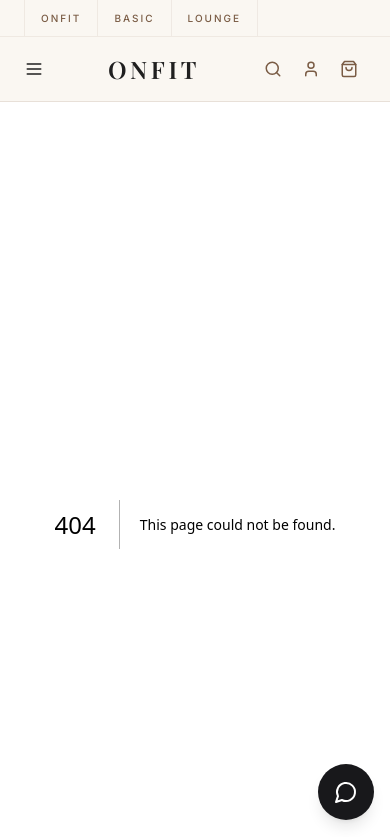
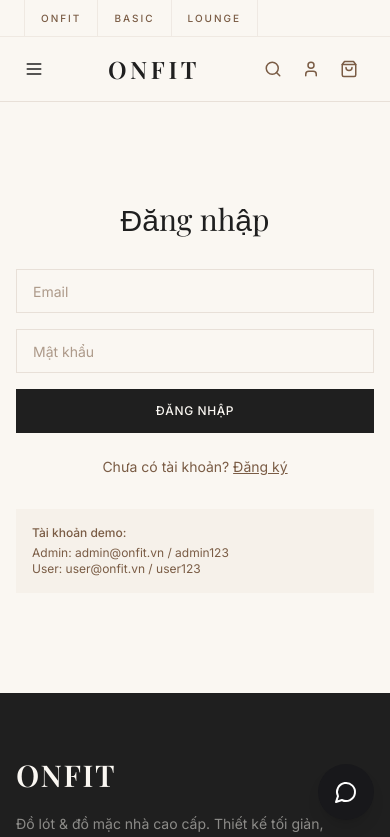
Before and after one commit to JasonTM17/ON-OFF_JS, a Next.js app: page /login in a window 390 px wide. Before the commit this address had no page. Shown: the top 837 px of the page. Built offline with nearby package versions, Linux system fonts and the light colour scheme; a web font is replaced by a local one.

Commit message:
feat(auth): add login and register pages
- Login form with email/password and demo credentials
- Registration form with name, email, phone, password
- Consistent styling with brand aesthetic

```diff
--- /dev/null
+++ b/src/app/(auth)/login/page.tsx
@@ -0,0 +1,68 @@
+"use client";
+
+import { useState } from "react";
+import Link from "next/link";
+import { useRouter } from "next/navigation";
+import { Button } from "@/components/ui/button";
+import { Input } from "@/components/ui/input";
+
+export default function LoginPage() {
+  const router = useRouter();
+  const [email, setEmail] = useState("");
+  const [password, setPassword] = useState("");
+  const [error, setError] = useState("");
+  const [loading, setLoading] = useState(false);
+
+  async function handleSubmit(e: React.FormEvent) {
+    e.preventDefault();
+    setError("");
+    setLoading(true);
+
+    try {
+      const res = await fetch("/api/auth/login", {
+        method: "POST",
+        headers: { "Content-Type": "application/json" },
+        body: JSON.stringify({ email, password }),
+      });
+      const data = await res.json();
+      if (!res.ok) {
+        setError(data.error || "Đăng nhập thất bại");
+        return;
+      }
+      if (data.user.role === "ADMIN") {
+        router.push("/admin");
+      } else {
+        router.push("/account");
+      }
+    } catch {
+      setError("Lỗi kết nối");
+    } finally {
+      setLoading(false);
+    }
+  }
+
+  return (
+    <div className="min-h-[70vh] flex items-center justify-center px-4">
+      <div className="w-full max-w-sm">
+        <h1 className="font-serif text-3xl text-center mb-8">Đăng nhập</h1>
+        <form onSubmit={handleSubmit} className="space-y-4">
+          <Input type="email" placeholder="Email" required value={email} onChange={(e) => setEmail(e.target.value)} />
+          <Input type="password" placeholder="Mật khẩu" required value={password} onChange={(e) => setPassword(e.target.value)} />
+          {error && <p className="text-sm text-red-600">{error}</p>}
+          <Button type="submit" className="w-full h-11" disabled={loading}>
+            {loading ? "Đang xử lý..." : "Đăng nhập"}
+          </Button>
+        </form>
+        <p className="text-center text-sm text-muted mt-6">
+          Chưa có tài khoản?{" "}
+          <Link href="/register" className="underline hover:text-foreground">Đăng ký</Link>
+        </p>
+        <div className="mt-8 p-4 bg-accent/10 text-xs text-muted">
+          <p className="font-medium mb-1">Tài khoản demo:</p>
+          <p>Admin: admin@onfit.vn / admin123</p>
+          <p>User: user@onfit.vn / user123</p>
+        </div>
+      </div>
+    </div>
+  );
+}
--- /dev/null
+++ b/src/app/(auth)/register/page.tsx
@@ -0,0 +1,69 @@
+"use client";
+
+import { useState } from "react";
+import Link from "next/link";
+import { useRouter } from "next/navigation";
+import { Button } from "@/components/ui/button";
+import { Input } from "@/components/ui/input";
+
+export default function RegisterPage() {
+  const router = useRouter();
+  const [form, setForm] = useState({ name: "", email: "", password: "", confirmPassword: "" });
+  const [error, setError] = useState("");
+  const [loading, setLoading] = useState(false);
+
+  async function handleSubmit(e: React.FormEvent) {
+    e.preventDefault();
+    setError("");
+
+    if (form.password !== form.confirmPassword) {
+      setError("Mật khẩu xác nhận không khớp");
+      return;
+    }
+    if (form.password.length < 6) {
+      setError("Mật khẩu tối thiểu 6 ký tự");
+      return;
+    }
+
+    setLoading(true);
+    try {
+      const res = await fetch("/api/auth/register", {
+        method: "POST",
+        headers: { "Content-Type": "application/json" },
+        body: JSON.stringify({ name: form.name, email: form.email, password: form.password }),
+      });
+      const data = await res.json();
+      if (!res.ok) {
+        setError(data.error || "Đăng ký thất bại");
+        return;
+      }
+      router.push("/account");
+    } catch {
+      setError("Lỗi kết nối");
+    } finally {
+      setLoading(false);
+    }
+  }
+
+  return (
+    <div className="min-h-[70vh] flex items-center justify-center px-4">
+      <div className="w-full max-w-sm">
+        <h1 className="font-serif text-3xl text-center mb-8">Đăng ký</h1>
+        <form onSubmit={handleSubmit} className="space-y-4">
+          <Input placeholder="Họ và tên" required value={form.name} onChange={(e) => setForm({ ...form, name: e.target.value })} />
+          <Input type="email" placeholder="Email" required value={form.email} onChange={(e) => setForm({ ...form, email: e.target.value })} />
+          <Input type="password" placeholder="Mật khẩu (tối thiểu 6 ký tự)" required value={form.password} onChange={(e) => setForm({ ...form, password: e.target.value })} />
+          <Input type="password" placeholder="Xác nhận mật khẩu" required value={form.confirmPassword} onChange={(e) => setForm({ ...form, confirmPassword: e.target.value })} />
+          {error && <p className="text-sm text-red-600">{error}</p>}
+          <Button type="submit" className="w-full h-11" disabled={loading}>
+            {loading ? "Đang xử lý..." : "Đăng ký"}
+          </Button>
+        </form>
+        <p className="text-center text-sm text-muted mt-6">
+          Đã có tài khoản?{" "}
+          <Link href="/login" className="underline hover:text-foreground">Đăng nhập</Link>
+        </p>
+      </div>
+    </div>
+  );
+}
```
